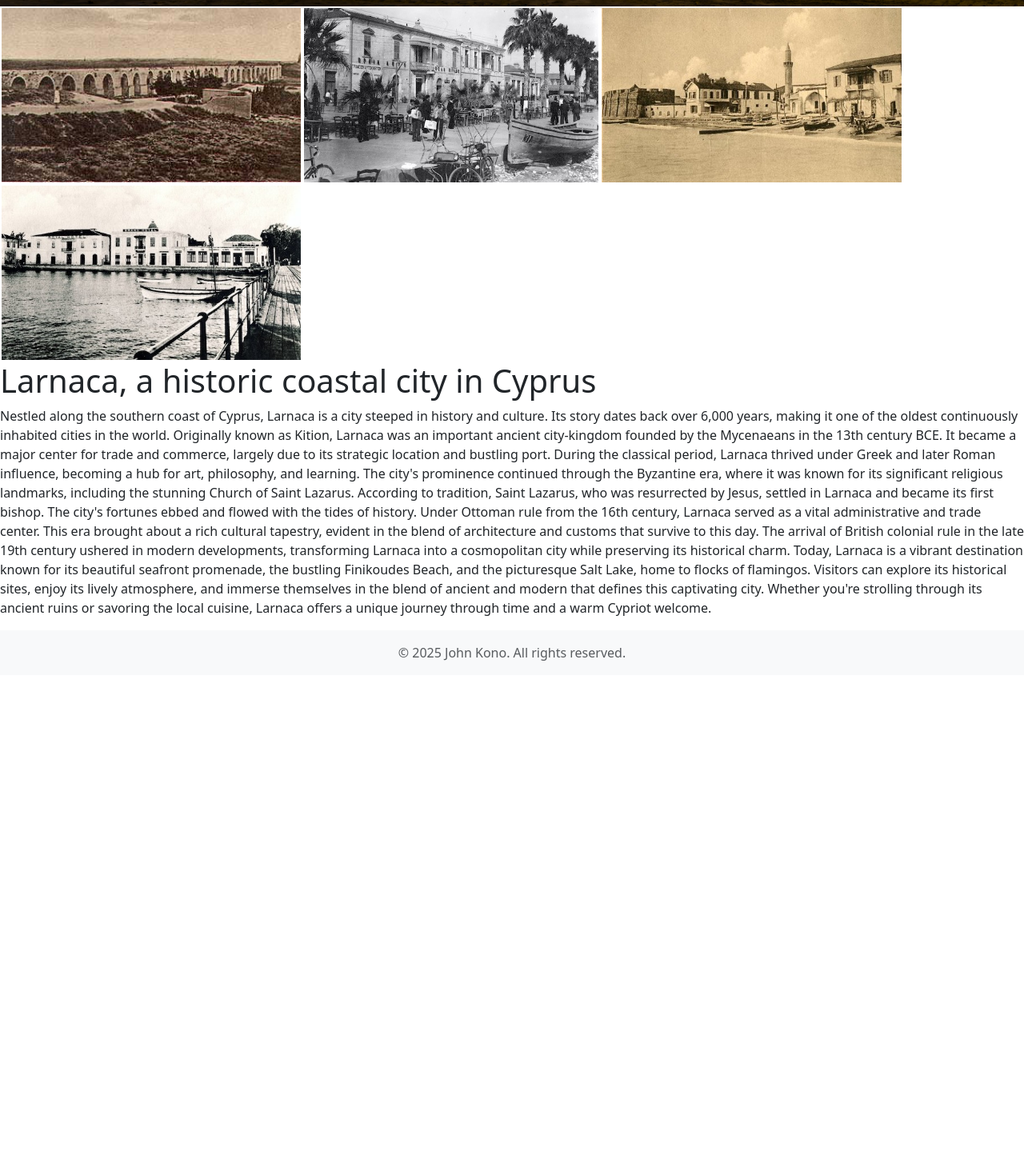
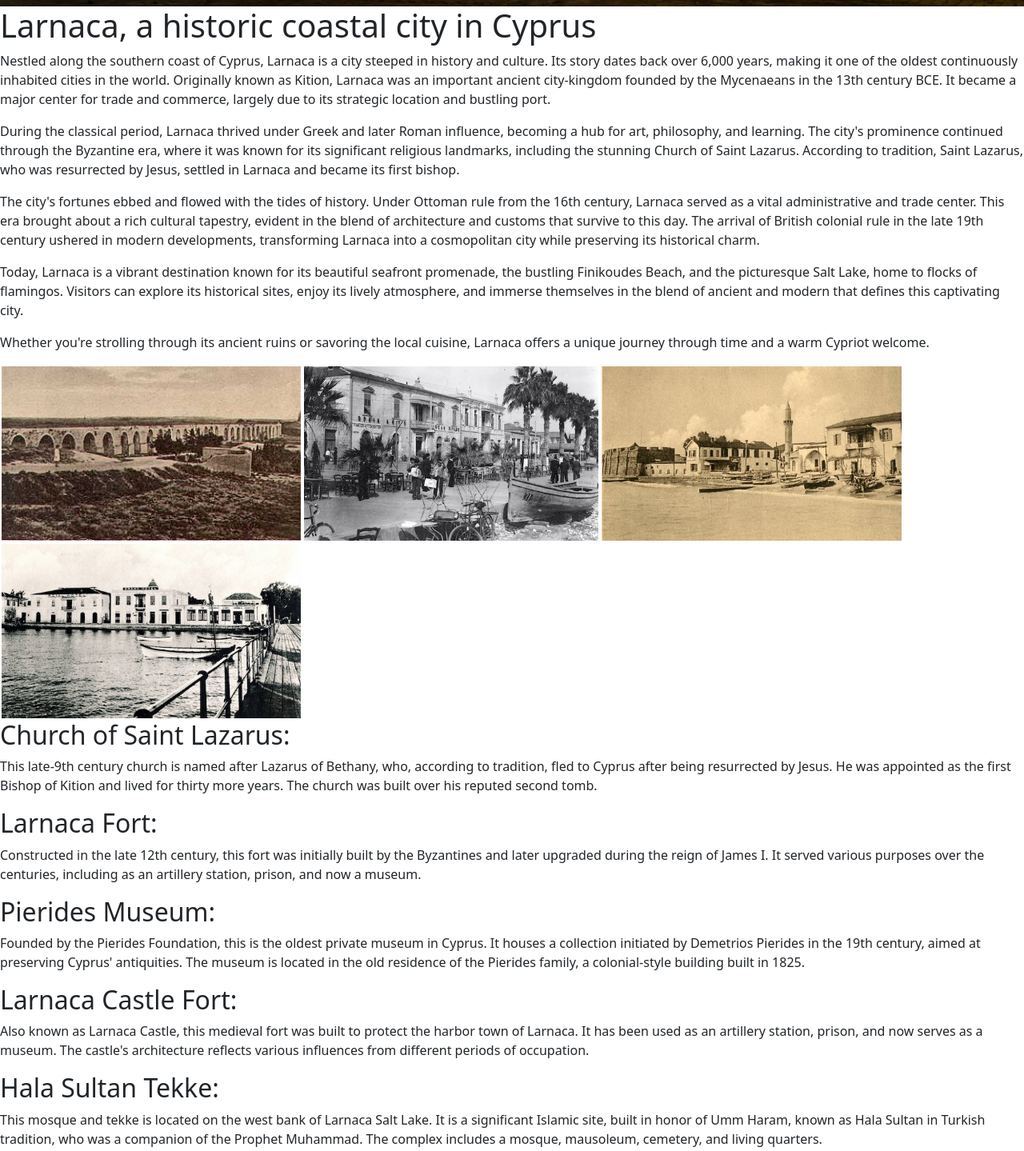
Before and after one commit to JohnKono2025/CS1534-John-Kono, a plain HTML site: page history.html in a window 1280 px wide. Shown: the part 902-2341 px from the top of the page at 80% size. Before the commit the page ends 1746 px from the top, so only its background shows below. Drawn offline with nearby package versions, Linux system fonts and the light colour scheme.

Commit message:
update history page

```diff
--- a/history.html
+++ b/history.html
@@ -47,7 +47,7 @@
 <div class="jumbotron">
   <div class="container text-center">
     <h1>History of Larnaca, Cyprus</h1>
-    <p>The Church of Saint Lazarus, Larnaca Fort, Pierides Museum, Larnaca Castle Fort, Hala Sultan Tekke: A Sacred Islamic Site</p>
+    <p>The Church of Saint Lazarus, Larnaca Fort, Pierides Museum, Larnaca Castle Fort, Hala Sultan Tekke</p>
   </div>
 </div>
 <!-- Header End-->
@@ -61,6 +61,44 @@
     <p>Larnaca Castle ...</p>
   </div>
 </div>
+
+<!-- article -->
+<div>
+  <h1>Larnaca, a historic coastal city in Cyprus</h1>
+  <p>
+   Nestled along the southern coast of Cyprus, Larnaca is a city steeped in history and culture.
+   Its story dates back over 6,000 years, making it one of the oldest continuously inhabited cities in the world.
+   Originally known as Kition, Larnaca was an important ancient city-kingdom founded by the Mycenaeans in the 13th
+   century BCE. It became a major center for trade and commerce, largely due to its strategic location and bustling port.
+  </p>
+
+   <p>
+   During the classical period, Larnaca thrived under Greek and later Roman influence, becoming a hub for art,
+   philosophy, and learning. The city's prominence continued through the Byzantine era, where it was known for
+   its significant religious landmarks, including the stunning Church of Saint Lazarus. According to tradition,
+   Saint Lazarus, who was resurrected by Jesus, settled in Larnaca and became its first bishop.
+   </p>
+
+   <p>
+   The city's fortunes ebbed and flowed with the tides of history. Under Ottoman rule from the 16th century,
+   Larnaca served as a vital administrative and trade center. This era brought about a rich cultural tapestry,
+   evident in the blend of architecture and customs that survive to this day. The arrival of British colonial
+   rule in the late 19th century ushered in modern developments, transforming Larnaca into a cosmopolitan city
+   while preserving its historical charm.
+   </p>
+
+   <p>
+   Today, Larnaca is a vibrant destination known for its beautiful seafront promenade, the bustling Finikoudes Beach,
+   and the picturesque Salt Lake, home to flocks of flamingos. Visitors can explore its historical sites, enjoy its
+   lively atmosphere, and immerse themselves in the blend of ancient and modern that defines this captivating city.
+   </p>
+
+    <p>
+   Whether you're strolling through its ancient ruins or savoring the local cuisine, Larnaca offers a unique journey
+   through time and a warm Cypriot welcome.
+    </p>
+
+ </div>
 
 <!-- section -->
 
@@ -78,21 +116,43 @@
     <img src="image/image historic/larnaca port.jpeg" alt="larnaca port picture">
   </div>
 </div>
+<!--article-->
+<h2>Church of Saint Lazarus: </h2>
+<p>
+This late-9th century church is named after Lazarus of Bethany, who, according to tradition,
+fled to Cyprus after being resurrected by Jesus. He was appointed as the first Bishop of Kition
+and lived for thirty more years. The church was built over his reputed second tomb.
+</p>
 
-<!-- article -->
- <div>
- <h1>Larnaca, a historic coastal city in Cyprus</h1>
- <p>
-  Nestled along the southern coast of Cyprus, Larnaca is a city steeped in history and culture. Its story dates back over 6,000 years, making it one of the oldest continuously inhabited cities in the world. Originally known as Kition, Larnaca was an important ancient city-kingdom founded by the Mycenaeans in the 13th century BCE. It became a major center for trade and commerce, largely due to its strategic location and bustling port.
+<h2>Larnaca Fort:</h2>
+<p>
+Constructed in the late 12th century, this fort was initially built by the Byzantines and later
+upgraded during the reign of James I. It served various purposes over the centuries, including as an
+artillery station, prison, and now a museum.
+</p>
 
-  During the classical period, Larnaca thrived under Greek and later Roman influence, becoming a hub for art, philosophy, and learning. The city's prominence continued through the Byzantine era, where it was known for its significant religious landmarks, including the stunning Church of Saint Lazarus. According to tradition, Saint Lazarus, who was resurrected by Jesus, settled in Larnaca and became its first bishop.
+<h2>Pierides Museum:</h2>
+<p>
+Founded by the Pierides Foundation, this is the oldest private museum in Cyprus. It houses a collection
+initiated by Demetrios Pierides in the 19th century, aimed at preserving Cyprus' antiquities. The museum is
+located in the old residence of the Pierides family, a colonial-style building built in 1825.
+</p>
 
-  The city's fortunes ebbed and flowed with the tides of history. Under Ottoman rule from the 16th century, Larnaca served as a vital administrative and trade center. This era brought about a rich cultural tapestry, evident in the blend of architecture and customs that survive to this day. The arrival of British colonial rule in the late 19th century ushered in modern developments, transforming Larnaca into a cosmopolitan city while preserving its historical charm.
+<h2>Larnaca Castle Fort:</h2>
+<p>
+Also known as Larnaca Castle, this medieval fort was built to protect the harbor town of Larnaca. It has
+been used as an artillery station, prison, and now serves as a museum. The castle's architecture reflects
+various influences from different periods of occupation.
+</p>
 
-  Today, Larnaca is a vibrant destination known for its beautiful seafront promenade, the bustling Finikoudes Beach, and the picturesque Salt Lake, home to flocks of flamingos. Visitors can explore its historical sites, enjoy its lively atmosphere, and immerse themselves in the blend of ancient and modern that defines this captivating city.
+<h2>Hala Sultan Tekke:</h2>
+<p>
+This mosque and tekke is located on the west bank of Larnaca Salt Lake. It is a significant Islamic site,
+built in honor of Umm Haram, known as Hala Sultan in Turkish tradition, who was a companion of the Prophet
+Muhammad. The complex includes a mosque, mausoleum, cemetery, and living quarters.
+</p>
 
-  Whether you're strolling through its ancient ruins or savoring the local cuisine, Larnaca offers a unique journey through time and a warm Cypriot welcome.</p>
-</div>
+
   <!-- aside -->
 
 <!-- footer -->
```
